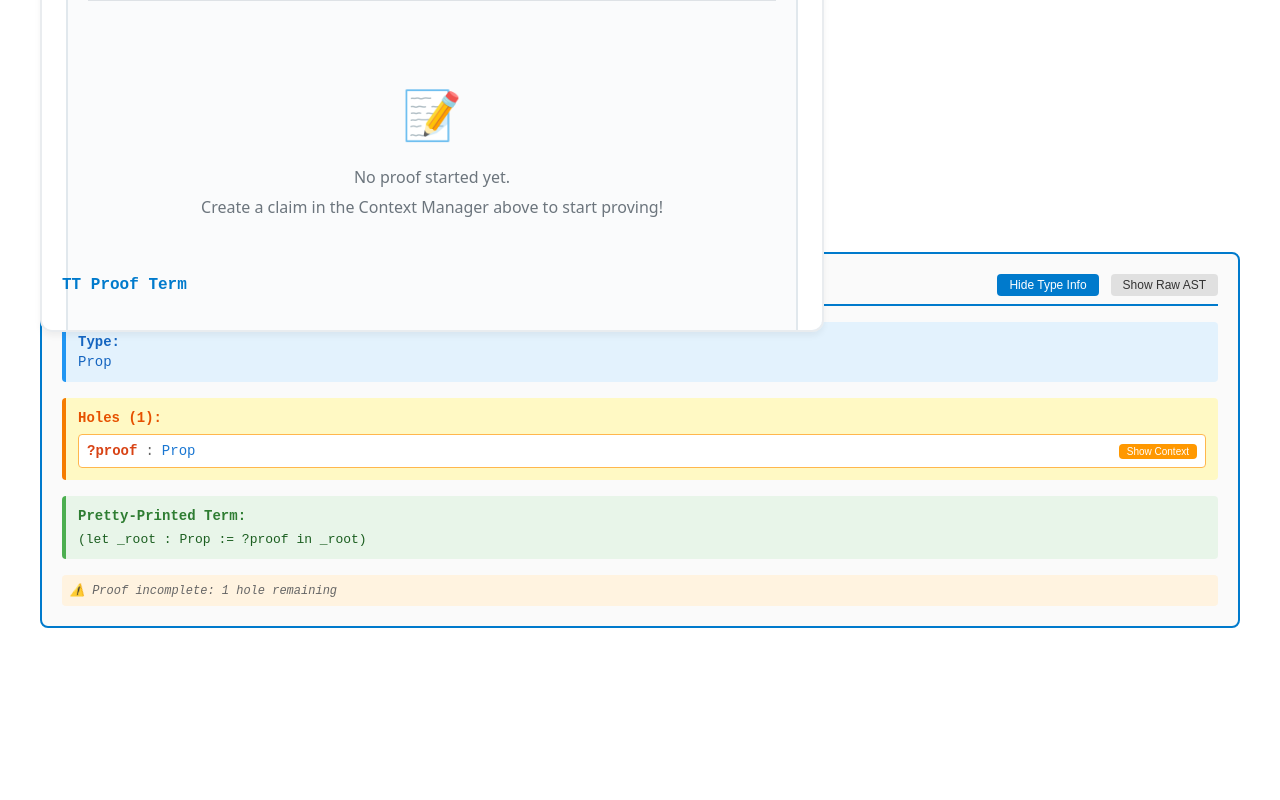
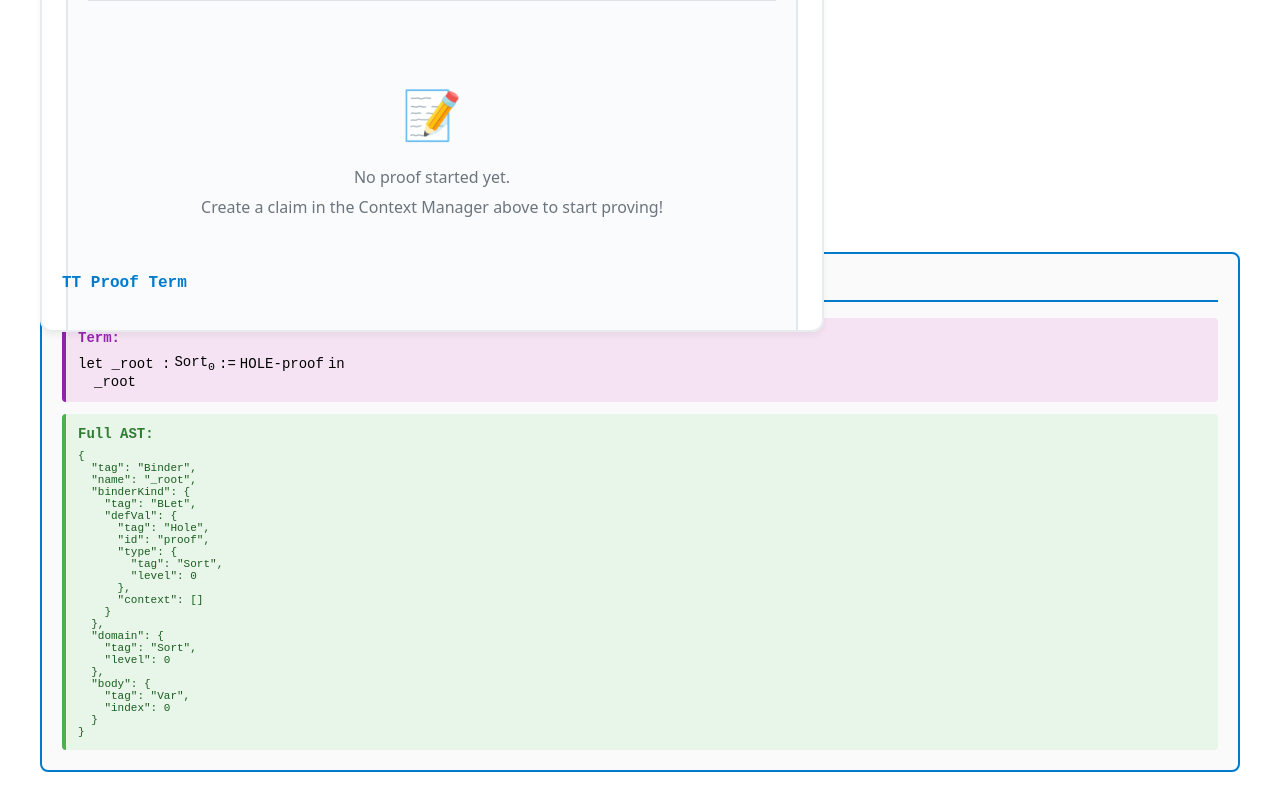
Before and after one commit to wafflecopters/leanUI, a React (Vite) app: page / in a window 1280 px wide. Shown: the part 523-1323 px from the top of the page. Before the commit the page ends 1179 px from the top, so only its background shows below. Built offline with nearby package versions, Linux system fonts and the light colour scheme.

Commit message:
Much iteration

```diff
--- a/src/components/EnhancedProofWorkspace.tsx
+++ b/src/components/EnhancedProofWorkspace.tsx
@@ -18,7 +18,6 @@ import {
   InductionProofElement,
   substituteVariableInExpression,
   LetElement,
-  createLetElement,
   parseExpressionToAST
 } from '../types/enhanced-focus';
 import { FocusBreadcrumbs } from './FocusedExpressionRenderer';
@@ -30,9 +29,9 @@ import { TTViewer } from './TTViewer';
 import { TTerm, createRootProofTerm, mkProp } from '../types/tt-core';
 import {
   LetProofTerm,
-  createEqualityProofTerm,
   buildFullProofTerm,
-  applyProofStep
+  applyProofStep,
+  expressionNodeToTTerm
 } from '../types/tt-bridge';
 
 interface EnhancedProofStep {
@@ -253,7 +252,7 @@ export function EnhancedProofWorkspace() {
   const [letBindings, setLetBindings] = useState<LetElement[]>([]);
 
   // State for goal
-  const [goal, setGoal] = useState<string | null>(null);
+  const [goal, setGoal] = useState<ExpressionNode | null>(null);
 
   // Root TT term - the unified proof term model
   const [rootTerm, setRootTerm] = useState<TTerm>(() => {
@@ -286,8 +285,8 @@ export function EnhancedProofWorkspace() {
       return [h.name, typeTerm];
     });
 
-    // Convert goal string to TT term
-    const goalTerm = goal ? { tag: 'Const', name: goal, type: mkProp() } as TTerm : mkProp();
+    // Convert goal ExpressionNode to TT term properly
+    const goalTerm = goal ? expressionNodeToTTerm(goal) : mkProp();
 
     // Create updated root term
     const newRootTerm = createRootProofTerm(ttHypotheses, goalTerm, 'proof', []);
@@ -393,11 +392,10 @@ export function EnhancedProofWorkspace() {
   }, []);
 
   const handleSetGoal = useCallback((goalStr: string) => {
-    setGoal(goalStr);
-
-    // Parse goal to find unbound variables and create hypotheses
+    // Parse goal to AST immediately
     try {
       const goalExpr = parseExpressionToAST(goalStr);
+      setGoal(goalExpr);
       const unboundVars = new Set<string>();
 
       // Reserved keywords in type theory that should not be treated as variables
@@ -438,7 +436,9 @@ export function EnhancedProofWorkspace() {
         handleAddHypothesis(hypothesis);
       });
     } catch (error) {
-      console.warn('Could not parse goal for unbound variable extraction:', error);
+      console.warn('Could not parse goal:', error);
+      // On error, set goal to null
+      setGoal(null);
     }
 
     // TODO: When we have a root TT term, update it using setGoalInRoot()
@@ -832,6 +832,9 @@ export function EnhancedProofWorkspace() {
             onSetGoal={handleSetGoal}
             onActivateLetEditor={handleActivateLetEditor}
             activeLetId={activeProofContext}
+            currentExpression={currentExpression}
+            focusPath={focusPath}
+            onFocusChange={setFocusPath}
           />
 
           {/* Mathematical Derivation */}
--- a/src/components/TTViewer.tsx
+++ b/src/components/TTViewer.tsx
@@ -12,9 +12,7 @@
  * separate from the UI representation.
  */
 
-import { useState } from 'react';
-import { TTerm, prettyPrint, TContext } from '../types/tt-core';
-import { inferType, extractHoles, TypeCheckError } from '../types/tt-typecheck';
+import { TTerm, TContext, mapTTerm } from '../types/tt-core';
 
 export interface TTViewerProps {
   /** The current proof term */
@@ -27,11 +25,7 @@ export interface TTViewerProps {
   showRawAST?: boolean;
 }
 
-export function TTViewer({ proofTerm, context = [], showRawAST: initialShowRaw = false }: TTViewerProps) {
-  const [showRawAST, setShowRawAST] = useState(initialShowRaw);
-  const [showTypeInfo, setShowTypeInfo] = useState(true);
-  const [expandedHoles, setExpandedHoles] = useState<Set<string>>(new Set());
-
+export function TTViewer({ proofTerm, context = [] }: TTViewerProps) {
   if (!proofTerm) {
     return (
       <div style={{
@@ -46,38 +40,11 @@ export function TTViewer({ proofTerm, context = [], showRawAST: initialShowRaw =
           TT Proof Term
         </div>
         <div style={{ fontStyle: 'italic' }}>
-          No proof term constructed yet. Start by creating a claim and beginning a proof.
+          No proof term constructed yet.
         </div>
       </div>
     );
   }
-
-  // Extract holes from the term
-  const holes = extractHoles(proofTerm);
-
-  // Try to infer the type of the proof term
-  let termType: TTerm | null = null;
-  let typeError: string | null = null;
-  try {
-    termType = inferType(proofTerm, context);
-  } catch (error) {
-    if (error instanceof TypeCheckError) {
-      typeError = error.message;
-    } else {
-      typeError = String(error);
-    }
-  }
-
-  // Toggle hole expansion
-  const toggleHole = (holeId: string) => {
-    const newExpanded = new Set(expandedHoles);
-    if (newExpanded.has(holeId)) {
-      newExpanded.delete(holeId);
-    } else {
-      newExpanded.add(holeId);
-    }
-    setExpandedHoles(newExpanded);
-  };
 
   return (
     <div style={{
@@ -87,212 +54,104 @@ export function TTViewer({ proofTerm, context = [], showRawAST: initialShowRaw =
       borderRadius: '8px',
       fontFamily: 'monospace',
       fontSize: '14px',
-      maxHeight: '400px',
+      maxHeight: '600px',
       overflow: 'auto'
     }}>
       {/* Header */}
       <div style={{
-        display: 'flex',
-        justifyContent: 'space-between',
-        alignItems: 'center',
+        fontWeight: 'bold',
+        fontSize: '16px',
+        color: '#007acc',
         marginBottom: '16px',
         borderBottom: '2px solid #007acc',
         paddingBottom: '8px'
       }}>
-        <div style={{ fontWeight: 'bold', fontSize: '16px', color: '#007acc' }}>
-          TT Proof Term
-        </div>
-        <div style={{ display: 'flex', gap: '12px' }}>
-          <button
-            onClick={() => setShowTypeInfo(!showTypeInfo)}
-            style={{
-              padding: '4px 12px',
-              backgroundColor: showTypeInfo ? '#007acc' : '#e0e0e0',
-              color: showTypeInfo ? 'white' : '#333',
-              border: 'none',
-              borderRadius: '4px',
-              cursor: 'pointer',
-              fontSize: '12px'
-            }}
-          >
-            {showTypeInfo ? 'Hide' : 'Show'} Type Info
-          </button>
-          <button
-            onClick={() => setShowRawAST(!showRawAST)}
-            style={{
-              padding: '4px 12px',
-              backgroundColor: showRawAST ? '#007acc' : '#e0e0e0',
-              color: showRawAST ? 'white' : '#333',
-              border: 'none',
-              borderRadius: '4px',
-              cursor: 'pointer',
-              fontSize: '12px'
-            }}
-          >
-            {showRawAST ? 'Hide' : 'Show'} Raw AST
-          </button>
-        </div>
+        TT Proof Term
       </div>
 
-      {/* Type Information */}
-      {showTypeInfo && (
-        <div style={{
-          marginBottom: '16px',
-          padding: '12px',
-          backgroundColor: typeError ? '#ffebee' : '#e3f2fd',
-          borderLeft: `4px solid ${typeError ? '#f44336' : '#2196f3'}`,
-          borderRadius: '4px'
-        }}>
-          <div style={{ fontWeight: 'bold', marginBottom: '4px', color: typeError ? '#c62828' : '#1565c0' }}>
-            Type:
-          </div>
-          {typeError ? (
-            <div style={{ color: '#c62828', fontSize: '12px' }}>
-              <strong>Type Error:</strong> {typeError}
-            </div>
-          ) : termType ? (
-            <div style={{ color: '#1565c0' }}>
-              {prettyPrint(termType, context.map(b => b.name))}
-            </div>
-          ) : (
-            <div style={{ color: '#666', fontStyle: 'italic' }}>Unknown</div>
-          )}
+      <div style={{
+        padding: '12px',
+        backgroundColor: '#f5e3f3',
+        borderLeft: '4px solid #8e24aa',
+        borderRadius: '4px',
+        marginBottom: '12px',
+      }}>
+        <div style={{ fontWeight: 'bold', marginBottom: '8px', color: '#8e24aa' }}>
+          Term:
         </div>
-      )}
+        <PrintedTerm term={proofTerm} context={context} />
+      </div>
 
-      {/* Holes Summary */}
-      {holes.length > 0 && (
-        <div style={{
-          marginBottom: '16px',
-          padding: '12px',
-          backgroundColor: '#fff9c4',
-          borderLeft: '4px solid #f57c00',
-          borderRadius: '4px'
-        }}>
-          <div style={{ fontWeight: 'bold', marginBottom: '8px', color: '#e65100' }}>
-            Holes ({holes.length}):
-          </div>
-          <div style={{ display: 'flex', flexDirection: 'column', gap: '8px' }}>
-            {holes.map(hole => (
-              <div key={hole.id} style={{
-                padding: '8px',
-                backgroundColor: 'white',
-                border: '1px solid #ffb74d',
-                borderRadius: '4px'
-              }}>
-                <div style={{ display: 'flex', justifyContent: 'space-between', alignItems: 'center' }}>
-                  <div>
-                    <span style={{ color: '#d84315', fontWeight: 'bold' }}>?{hole.id}</span>
-                    <span style={{ color: '#666', marginLeft: '8px' }}>:</span>
-                    <span style={{ color: '#1976d2', marginLeft: '8px' }}>
-                      {prettyPrint(hole.type, hole.context.map(b => b.name))}
-                    </span>
-                  </div>
-                  <button
-                    onClick={() => toggleHole(hole.id)}
-                    style={{
-                      padding: '2px 8px',
-                      backgroundColor: '#ff9800',
-                      color: 'white',
-                      border: 'none',
-                      borderRadius: '4px',
-                      cursor: 'pointer',
-                      fontSize: '10px'
-                    }}
-                  >
-                    {expandedHoles.has(hole.id) ? 'Hide' : 'Show'} Context
-                  </button>
-                </div>
-                {expandedHoles.has(hole.id) && hole.context.length > 0 && (
-                  <div style={{
-                    marginTop: '8px',
-                    padding: '8px',
-                    backgroundColor: '#f5f5f5',
-                    borderRadius: '4px',
-                    fontSize: '12px'
-                  }}>
-                    <div style={{ fontWeight: 'bold', marginBottom: '4px', color: '#666' }}>
-                      Context:
-                    </div>
-                    {hole.context.map((binding, idx) => (
-                      <div key={idx} style={{ marginLeft: '8px', color: '#555' }}>
-                        {binding.name} : {prettyPrint(binding.type, hole.context.slice(0, idx).map(b => b.name))}
-                      </div>
-                    ))}
-                  </div>
-                )}
-              </div>
-            ))}
-          </div>
-        </div>
-      )}
-
-      {/* Pretty-Printed Term */}
       <div style={{
-        marginBottom: '16px',
         padding: '12px',
         backgroundColor: '#e8f5e9',
         borderLeft: '4px solid #4caf50',
         borderRadius: '4px'
       }}>
         <div style={{ fontWeight: 'bold', marginBottom: '8px', color: '#2e7d32' }}>
-          Pretty-Printed Term:
+          Full AST:
         </div>
-        <div style={{
+        <pre style={{
+          margin: 0,
           fontFamily: 'monospace',
-          fontSize: '13px',
+          fontSize: '11px',
           color: '#1b5e20',
           whiteSpace: 'pre-wrap',
-          wordBreak: 'break-word'
+          wordBreak: 'break-word',
+          overflow: 'auto',
+          maxHeight: '500px'
         }}>
-          {prettyPrint(proofTerm, context.map(b => b.name))}
-        </div>
-      </div>
-
-      {/* Raw AST */}
-      {showRawAST && (
-        <div style={{
-          marginBottom: '16px',
-          padding: '12px',
-          backgroundColor: '#f3e5f5',
-          borderLeft: '4px solid #9c27b0',
-          borderRadius: '4px'
-        }}>
-          <div style={{ fontWeight: 'bold', marginBottom: '8px', color: '#6a1b9a' }}>
-            Raw AST:
-          </div>
-          <pre style={{
-            margin: 0,
-            fontSize: '11px',
-            color: '#4a148c',
-            overflow: 'auto',
-            maxHeight: '300px'
-          }}>
-            {JSON.stringify(proofTerm, null, 2)}
-          </pre>
-        </div>
-      )}
-
-      {/* Summary */}
-      <div style={{
-        marginTop: '12px',
-        padding: '8px',
-        backgroundColor: holes.length > 0 ? '#fff3e0' : '#e8f5e9',
-        borderRadius: '4px',
-        fontSize: '12px',
-        color: '#666',
-        fontStyle: 'italic'
-      }}>
-        {holes.length > 0 ? (
-          <>
-            ⚠️ Proof incomplete: {holes.length} hole{holes.length > 1 ? 's' : ''} remaining
-          </>
-        ) : (
-          <>
-            ✓ Proof complete: no holes remaining
-          </>
-        )}
+          {JSON.stringify(proofTerm, null, 2)}
+        </pre>
       </div>
     </div>
   );
 }
+
+function PrintedTerm({ term, context = [] }: { term: TTerm; context?: TContext }) {
+  return (
+    <div>{mapTTerm(term, {
+      Var: (term) => {
+        const binding = context[term.index];
+        return <span>{binding ? binding.name : `Var-${term.index}`}</span>;
+      },
+      Sort: (term) => <span>Sort<sub>{term.level}</sub></span>,
+      Binder: (term) => <PrintedBinderTerm binderTerm={term} context={context} />,
+      App: (term) => <div style={{ display: 'flex', flexDirection: 'row', alignItems: 'center' }}>
+        (<PrintedTerm term={term.fn} context={context} /><div style={{ width: '4px' }}></div><PrintedTerm term={term.arg} context={context} />)
+      </div>,
+      Const: (term) => <span>{term.name}</span>,
+      Hole: (term) => <div>HOLE-{term.id}</div>,
+      Annot: (term) => <div>ANNOT</div>
+    })}
+    </div>
+  )
+}
+
+function PrintedBinderTerm({ binderTerm, context }: { binderTerm: Extract<TTerm, { tag: "Binder" }>; context: TContext }) {
+  // Extend context with this binding for the body
+  const extendedContext: TContext = [{ name: binderTerm.name, type: binderTerm.domain }, ...context];
+
+  if (binderTerm.binderKind.tag === 'BLet') {
+    return (
+      <div>
+        <div style={{ display: 'flex', flexDirection: 'row', gap: '4px', alignItems: 'center' }}>
+          let {binderTerm.name} : <PrintedTerm term={binderTerm.domain} context={context} /> := <PrintedTerm term={binderTerm.binderKind.defVal} context={context} /> in
+        </div>
+        <div style={{ marginLeft: '16px' }}>
+          <PrintedTerm term={binderTerm.body} context={extendedContext} />
+        </div>
+      </div>
+    )
+  } else if (binderTerm.binderKind.tag === 'BPi') {
+    return (
+      <div>
+        <div style={{ display: 'flex', flexDirection: 'row', gap: '4px', alignItems: 'center' }}>
+          ({binderTerm.name} : <PrintedTerm term={binderTerm.domain} context={context} />) → <PrintedTerm term={binderTerm.body} context={extendedContext} />
+        </div>
+      </div>
+    )
+  } else {
+    return <div>{`TODO-Binder-${binderTerm.binderKind.tag}`}</div>
+  }
+}
--- a/src/types/tt-core.ts
+++ b/src/types/tt-core.ts
@@ -60,6 +60,14 @@ export type TTerm =
   | { tag: 'Const'; name: string; type: TTerm }            // Named constant (nat_elim, eq, etc.)
   | { tag: 'Hole'; id: string; type: TTerm; context: TContext }  // Metavariable (unproven goal)
   | { tag: 'Annot'; term: TTerm; type: TTerm }            // Type annotation
+
+export function mapTTerm<R>(
+  term: TTerm,
+  matchers: { [K in TTerm['tag']]: (term: Extract<TTerm, { tag: K }>) => R }
+): R {
+  const matcher = matchers[term.tag] as (term: TTerm) => R;
+  return matcher(term);
+}
 
 /**
  * Named variable in context (for debugging/pretty-printing only)
@@ -400,6 +408,70 @@ function shift(amount: number, term: TTerm, cutoff: number): TTerm {
 // ============================================================================
 // Pretty Printing (De Bruijn to Named Variables)
 // ============================================================================
+
+/**
+ * Terse pretty-printing for TT terms - compact S-expression style
+ * Example: (eq (plus a a) (mul 2 a)) instead of ((a : ℝ) → ...)
+ */
+export function prettyPrintTerse(term: TTerm, context: string[] = []): string {
+  switch (term.tag) {
+    case 'Var':
+      if (term.index < context.length) {
+        return context[context.length - 1 - term.index];
+      }
+      return `_${term.index}`;
+
+    case 'Sort':
+      return term.level === 0 ? 'Prop' : `Type`;
+
+    case 'Const':
+      // Try to extract just the meaningful name from verbose strings
+      return term.name;
+
+    case 'Binder': {
+      const newContext = [term.name, ...context];
+      const body = prettyPrintTerse(term.body, newContext);
+      const domain = prettyPrintTerse(term.domain, context);
+
+      switch (term.binderKind.tag) {
+        case 'BPi':
+          // Check if non-dependent (function type)
+          if (!occursIn(0, term.body)) {
+            return `(${domain} → ${body})`;
+          }
+          return `(Π ${term.name} : ${domain}, ${body})`;
+
+        case 'BLam':
+          return `(λ ${term.name}, ${body})`;
+
+        case 'BLet':
+          const defVal = prettyPrintTerse(term.binderKind.defVal, context);
+          return `(let ${term.name} = ${defVal} in ${body})`;
+      }
+    }
+
+    case 'App': {
+      const fn = prettyPrintTerse(term.fn, context);
+      const arg = prettyPrintTerse(term.arg, context);
+
+      // Get function name for cleaner output
+      const fnName = term.fn.tag === 'Const' ? term.fn.name : fn;
+
+      // Special handling for known operators
+      if (fnName === 'eq' || fnName === 'plus' || fnName === 'mul' || fnName === 'minus') {
+        return `(${fnName} ${fn === fnName ? '' : fn} ${arg})`.replace(/\s+/g, ' ').trim();
+      }
+
+      return `(${fn} ${arg})`;
+    }
+
+    case 'Hole':
+      return '?';
+
+    case 'Annot':
+      return prettyPrintTerse(term.term, context);
+  }
+}
 
 /**
  * Convert a term with De Bruijn indices to a human-readable string
```
Also changed, not shown: src/components/LetManager.tsx (+79 -65 lines), src/types/enhanced-focus.ts (+11 -18 lines). Lines whose indentation alone changed are shown as unchanged.
